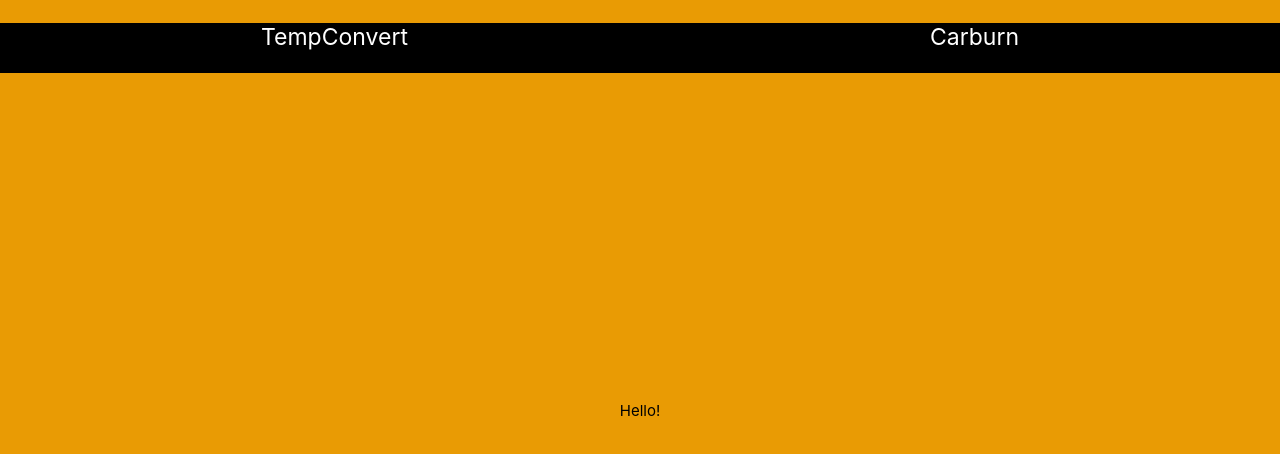
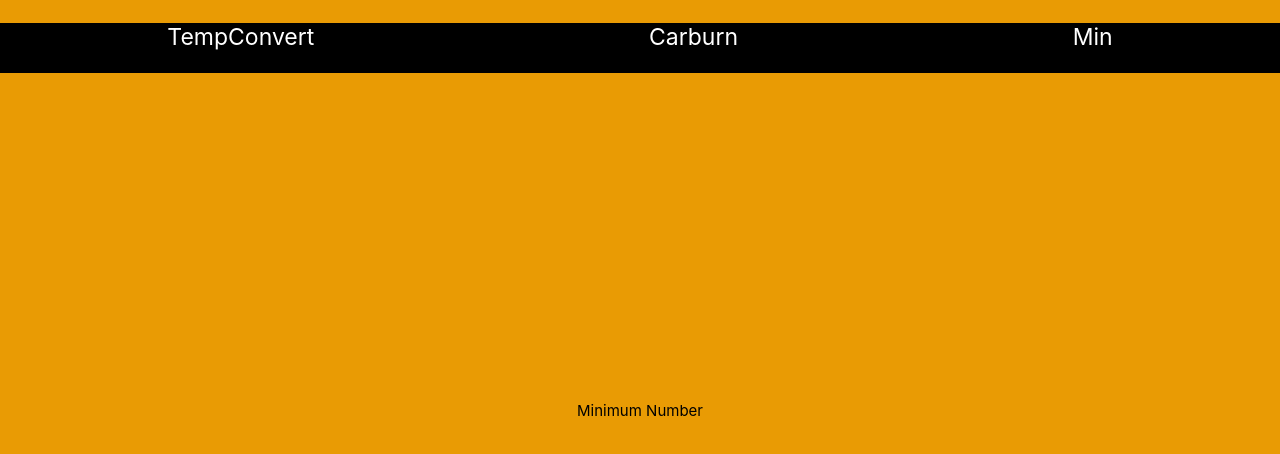
Before and after one commit to ValerieLoveland/frankenstein, a React (Create React App) app: page /min in a window 1280 px wide. Shown: the top 454 px of the page. Built offline with nearby package versions, Linux system fonts and the light colour scheme.

Commit message:
Min page working

```diff
--- a/src/App.tsx
+++ b/src/App.tsx
@@ -2,6 +2,7 @@ import React from "react";
 import { BrowserRouter as Router, Link, Route, Switch } from "react-router-dom";
 import "./App.css";
 import { CarBurn, FizzBuzz } from "./CarBurn";
+import { Min } from "./Min";
 import { TempConvert } from "./TempConvert";
 
 function App(this: any) {
@@ -16,9 +17,9 @@ function App(this: any) {
             <li>
               <Link to="/car-burn/1">Carburn</Link>
             </li>
-            {/* <li>
+            <li>
               <Link to="/min">Min</Link>
-            </li> */}
+            </li>
           </ul>
         </nav>
         <main>
@@ -26,7 +27,9 @@ function App(this: any) {
             <Route path="/temp-convert">
               <TempConvert />
             </Route>
-            {/* <Route path="/Min"><FizzBuzz /></Route> */}
+            <Route path="/min">
+              <Min />
+            </Route>
             <Route path="/car-burn/:id" children={<CarBurn />} />
             <Route path="/">
               <div>Hello!</div>
--- a/src/CarBurn.tsx
+++ b/src/CarBurn.tsx
@@ -1,6 +1,5 @@
 import React, { useEffect, useState } from "react";
 import { Card } from "./Card";
-import { Min } from "./Min";
 
 const numberOfResults = 15;
 
@@ -37,12 +36,7 @@ export const CarBurn: React.FC = (props) => {
     </li>
   ));
 
-  return (
-    <>
-      <ul className="ul-style">{listItems}</ul>
-      <div>{Min(2, 7)}</div>
-    </>
-  );
+  return <ul className="ul-style">{listItems}</ul>;
 };
 
 export type Person = {
--- a/src/Min.tsx
+++ b/src/Min.tsx
@@ -1,10 +1,25 @@
-export const Min = (a: number, b: number): number => {
-  let minNum = 0;
-  if (a < b) {
-    minNum = a;
-  } else {
-    minNum = b;
-  }
-  console.log(minNum);
-  return minNum;
+import React from "react";
+// import React, { useState } from "react";
+
+export const Min = () => {
+  // const [minInput, setMinInput] = useState<MinUserInput>({
+  //   input1: 0,
+  //   input2: 0,
+  // });
+
+  return <div>Minimum Number</div>;
 };
+
+// const determineMin=(input1:number)=>{
+
+//     let minNum = 0;
+//     if (input1 < input2) {
+//       minNum = input1;
+//     } else {
+//       minNum = input2;
+//     }
+//     console.log(minNum);
+//     return minNum;
+//   }
+
+// type MinUserInput = { input1: number; input2: number };
```
